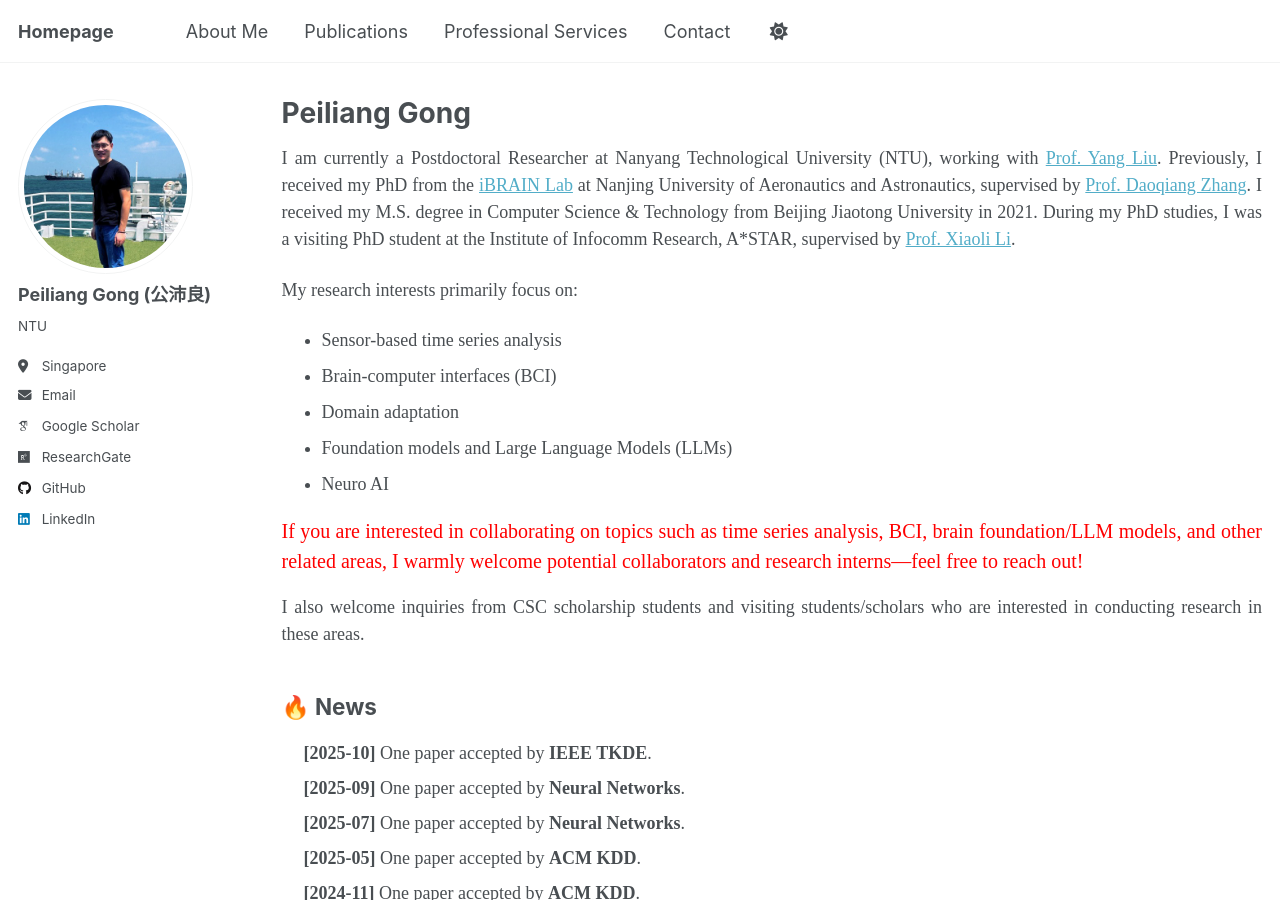
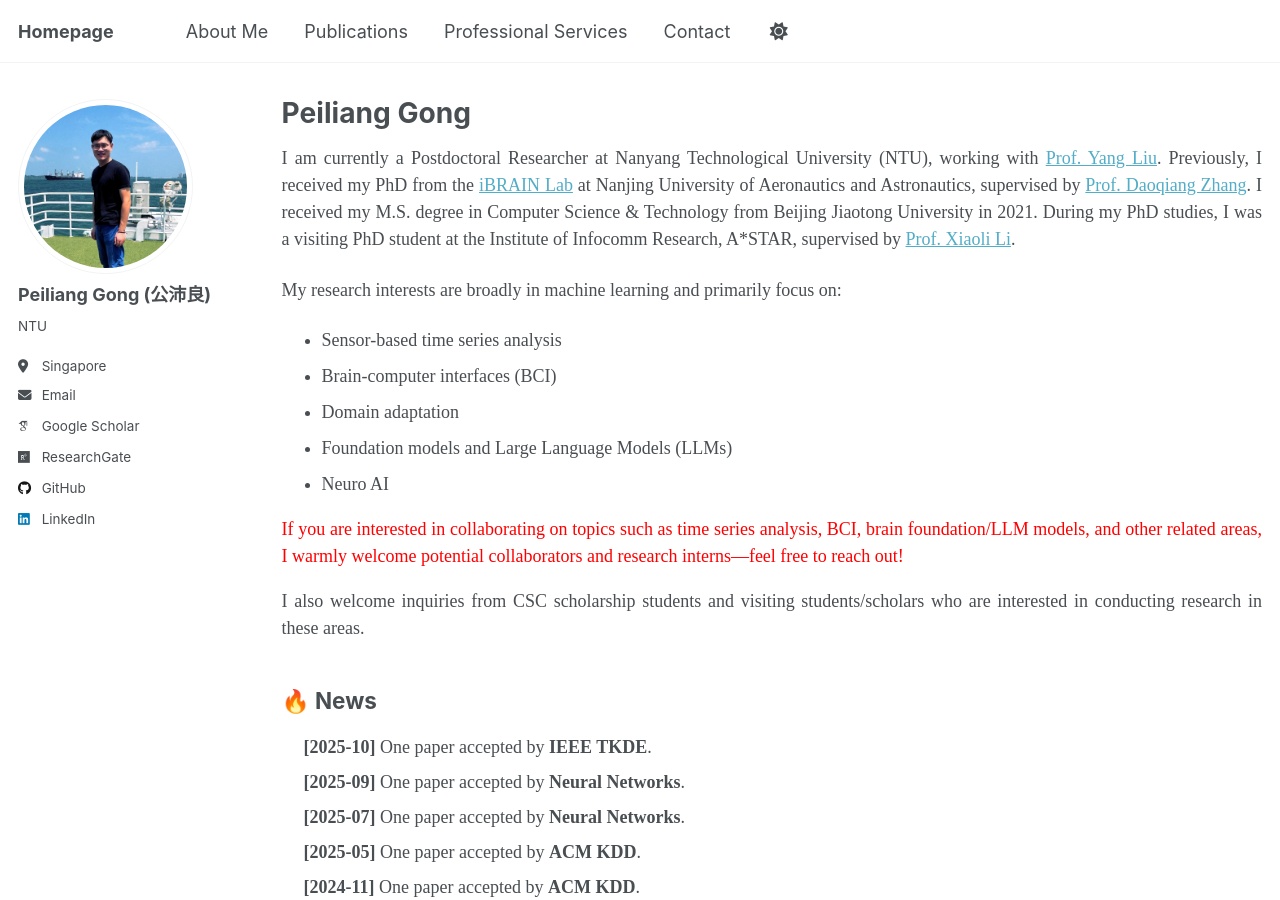
Before and after one commit to Tokenmw/Tokenmw.github.io, a Jekyll site: the page built from _pages/cv.md, in a window 1280 px wide and 900 px high. Built offline with Jekyll 4.4.1, drawn with Linux system fonts in a browser that asks for light colours; some web fonts are replaced; a script that is not in the unit is left out.

Commit message:
Update cv.md

```diff
--- a/_pages/cv.md
+++ b/_pages/cv.md
@@ -16,7 +16,7 @@ html {
 <div style="font-family: 'Times New Roman', serif; text-align: justify;">
 <p>I am currently a Postdoctoral Researcher at Nanyang Technological University (NTU), working with <a href="https://scholar.google.com/citations?user=_Pvgwd0AAAAJ">Prof. Yang Liu</a>. Previously, I received my PhD from the <a href="https://ibrain.nuaa.edu.cn/">iBRAIN Lab</a> at Nanjing University of Aeronautics and Astronautics, supervised by <a href="https://parnec.nuaa.edu.cn/zhangdq/">Prof. Daoqiang Zhang</a>. I received my M.S. degree in Computer Science & Technology from Beijing Jiaotong University in 2021. During my PhD studies, I was a visiting PhD student at the Institute of Infocomm Research, A*STAR, supervised by <a href="https://personal.ntu.edu.sg/xlli/">Prof. Xiaoli Li</a>.</p>
 
-<p>My research interests primarily focus on:</p>
+<p>My research interests are broadly in machine learning and primarily focus on:</p>
 <ul>
     <li>Sensor-based time series analysis</li>
     <li>Brain-computer interfaces (BCI)</li>
@@ -25,7 +25,7 @@ html {
     <li>Neuro AI</li>
 </ul>
 
-<div style="font-family: 'Times New Roman', serif; font-size: 20px; color: red; text-align: justify;">
+<div style="font-family: 'Times New Roman', serif; color: red; text-align: justify;">
 If you are interested in collaborating on topics such as time series analysis, BCI, brain foundation/LLM models, and other related areas, I warmly welcome potential collaborators and research interns—feel free to reach out!
 </div>
 
```
